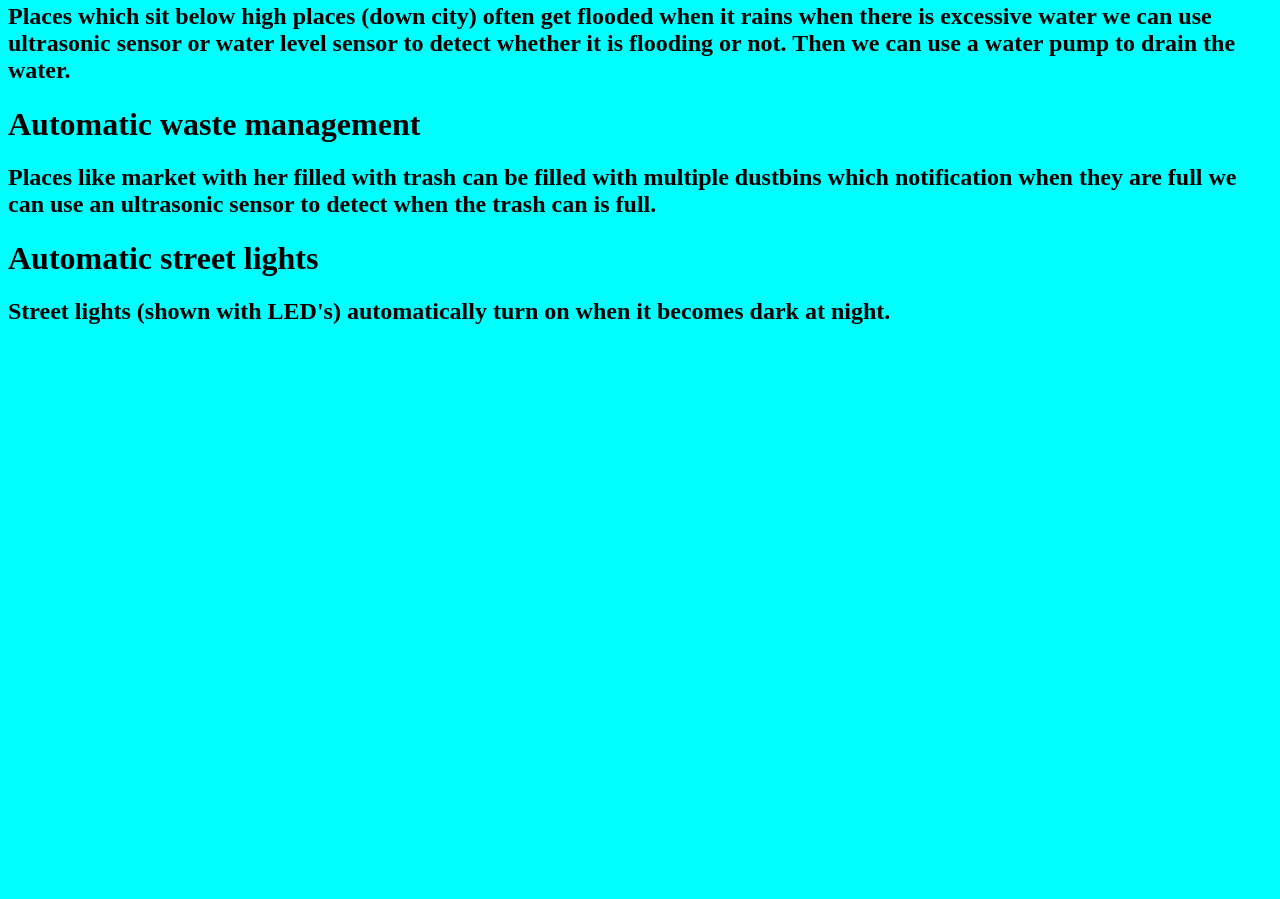
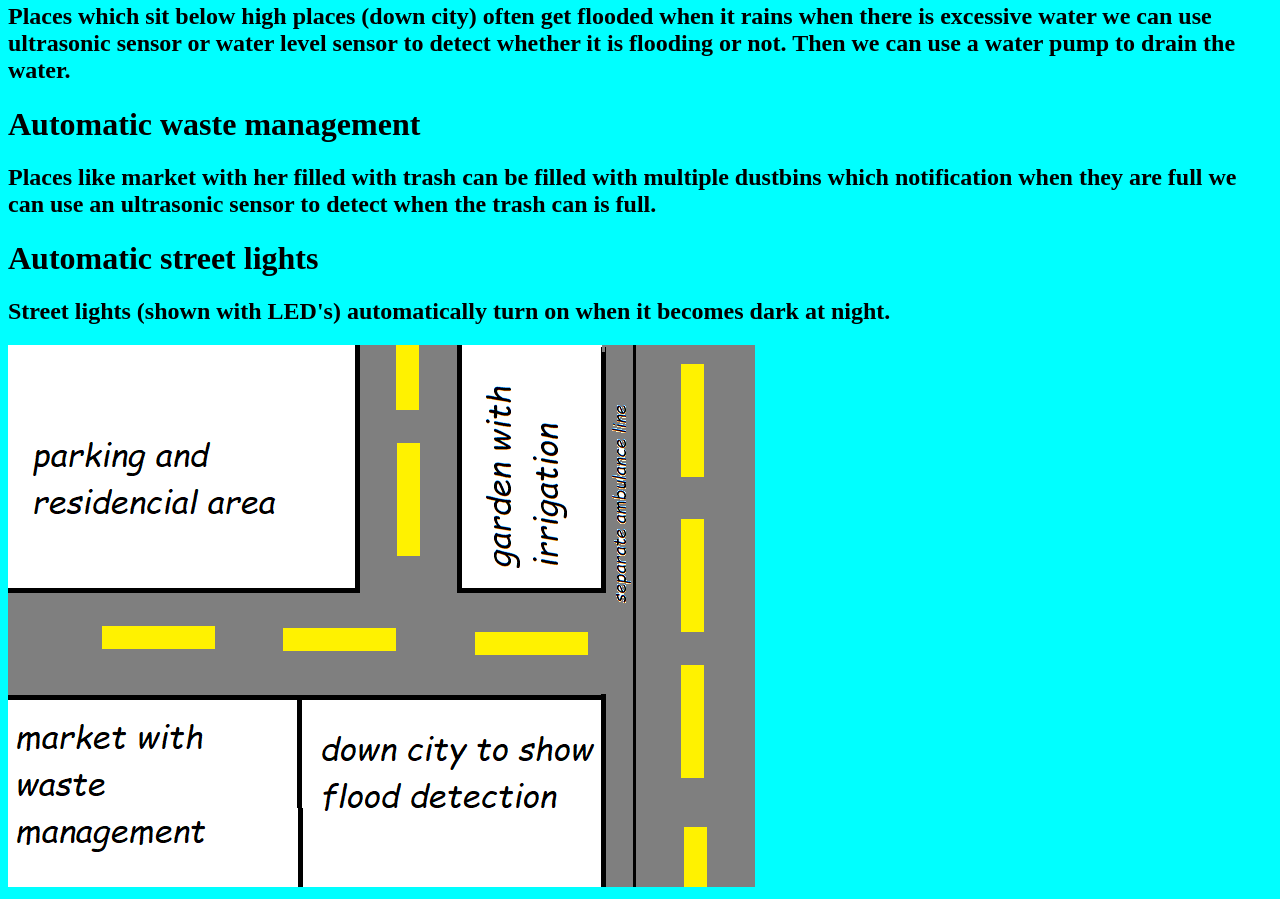
Before and after one commit to lucky2012/roboticsBSTS, a plain HTML site: page Index.html in a window 1280 px wide. Shown: the part 773-1672 px from the top of the page. Before the commit the page ends 1118 px from the top, so only its background shows below. Drawn offline with Linux system fonts and the light colour scheme.

Commit message:
Add project layout image and fix HTML structure
Added an image for project layout and corrected HTML structure.

```diff
--- a/Index.html
+++ b/Index.html
@@ -34,6 +34,7 @@
     </h2>
     <h1>Automatic street lights </h1>
     <h2>Street lights (shown with LED's) automatically turn on when it becomes dark at night.</h2>
+    <img src="layout.png" alt="project layout">
 </body>
 
     <style>
```
